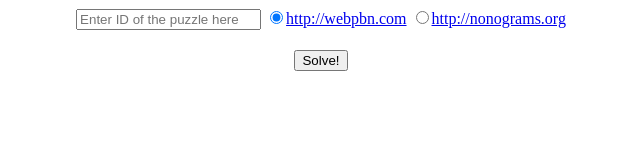
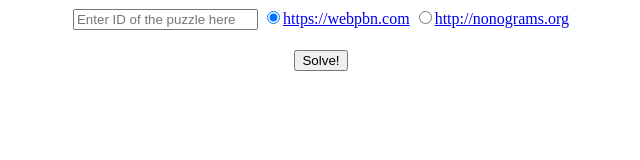
Before and after one commit to tsionyx/nono, a plain HTML site: page www/index.html in a window 1280 px wide. Shown: the full height of the page, 327-967 px from the left. Drawn offline with nearby package versions, Linux system fonts and the light colour scheme.

Commit message:
http --> https

```diff
--- a/www/index.html
+++ b/www/index.html
@@ -30,7 +30,7 @@
 <body>
   <div>
     <input type="text" id="puzzleId" placeholder="Enter ID of the puzzle here">
-    <input type="radio" name="source" value="http://webpbn.com" checked><a href="https://webpbn.com">http://webpbn.com</a>
+    <input type="radio" name="source" value="https://webpbn.com" checked><a href="https://webpbn.com">https://webpbn.com</a>
     <input type="radio" name="source" value="http://nonograms.org"><a href="http://nonograms.org">http://nonograms.org</a>
   </div>
   <div>
--- a/www/index.js
+++ b/www/index.js
@@ -53,7 +53,7 @@ function workerCallback(e) {
 
 
 const CORS_PROXY = "https://cors-anywhere.herokuapp.com/"
-const WEBPBN_SOURCE_URL = "http://webpbn.com";
+const WEBPBN_SOURCE_URL = "https://webpbn.com";
 const NONOGRAMS_SOURCE_URL = "http://nonograms.org";
 
 let sourceUrlToPuzzleUrl = new Object;
--- a/www/worker.js
+++ b/www/worker.js
@@ -13,7 +13,7 @@ async function init() {
 }
 
 const sourceUrlToName = {
-  'http://webpbn.com': Source.WebPbnCom,
+  'https://webpbn.com': Source.WebPbnCom,
   'http://nonograms.org': Source.NonogramsOrg,
 };
 
```
